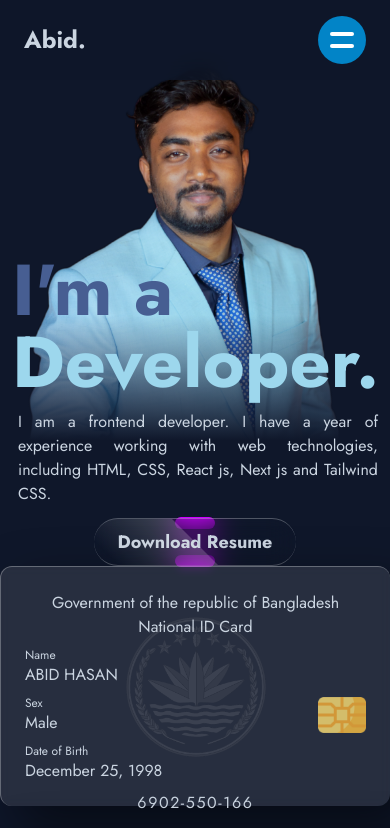
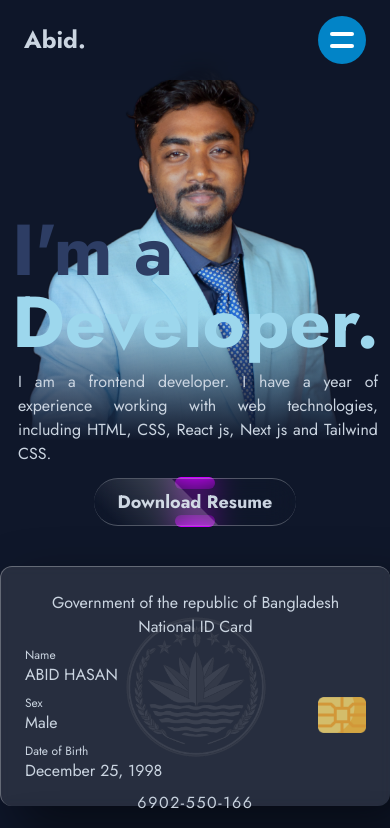
Before and after one commit to AbidHasanPiash/abidhasanNextjs, a Next.js app: page /about in a window 390 px wide. Shown: the top 828 px of the page. Built offline with nearby package versions, Linux system fonts and the light colour scheme.

Commit message:
about section bug fixed

```diff
--- a/components/about/Hero.jsx
+++ b/components/about/Hero.jsx
@@ -31,21 +31,21 @@ export default function Hero() {
                 bg-gradient-to-b from-transparent via-[#0f172a] to-[#0f172a]'
             >
                 {/* Only for mobile view */}
-                <p className='lg:hidden text-7xl font-bold text-[#475e92]'>I&#39;m a</p>
+                <p className='lg:hidden text-7xl font-bold text-[#2d3d64]'>I&#39;m a</p>
                 <p className='lg:hidden text-7xl font-bold text-[#9DD7ED]'>Developer.</p>
                 <p className='lg:hidden pl-1.5 py-3 text-justify'>
                     I am a frontend developer. I have a year of experience working with web
                     technologies, including HTML, CSS, React js, Next js and Tailwind CSS.
                 </p>
-                <span className='lg:hidden w-full flex items-center justify-center'>
-                    <BtnTwoSideGlow text='Download Resume'/>
+                <span className='lg:hidden w-full flex items-center justify-center pb-10'>
+                    <BtnTwoSideGlow text='Download Resume' link='https://drive.google.com/drive/folders/1eCzgAba6AgW-1X75eDmuQ2da7a_0K1rr?usp=sharing'/>
                 </span>
             </div>
         </div>
         {/* Only for desktop view */}
         <div className='hidden lg:flex items-center justify-self-start'>
             <div>
-                <p className='text-8xl font-bold text-[#475e92]'>I&#39;m a</p>
+                <p className='text-8xl font-bold text-[#2d3d64]'>I&#39;m a</p>
                 <p className='text-8xl font-bold text-[#9DD7ED]'>Developer.</p>
                 <p className='pl-1.5 py-3'>
                     I am a frontend developer. I have a year of experience working with web
```
